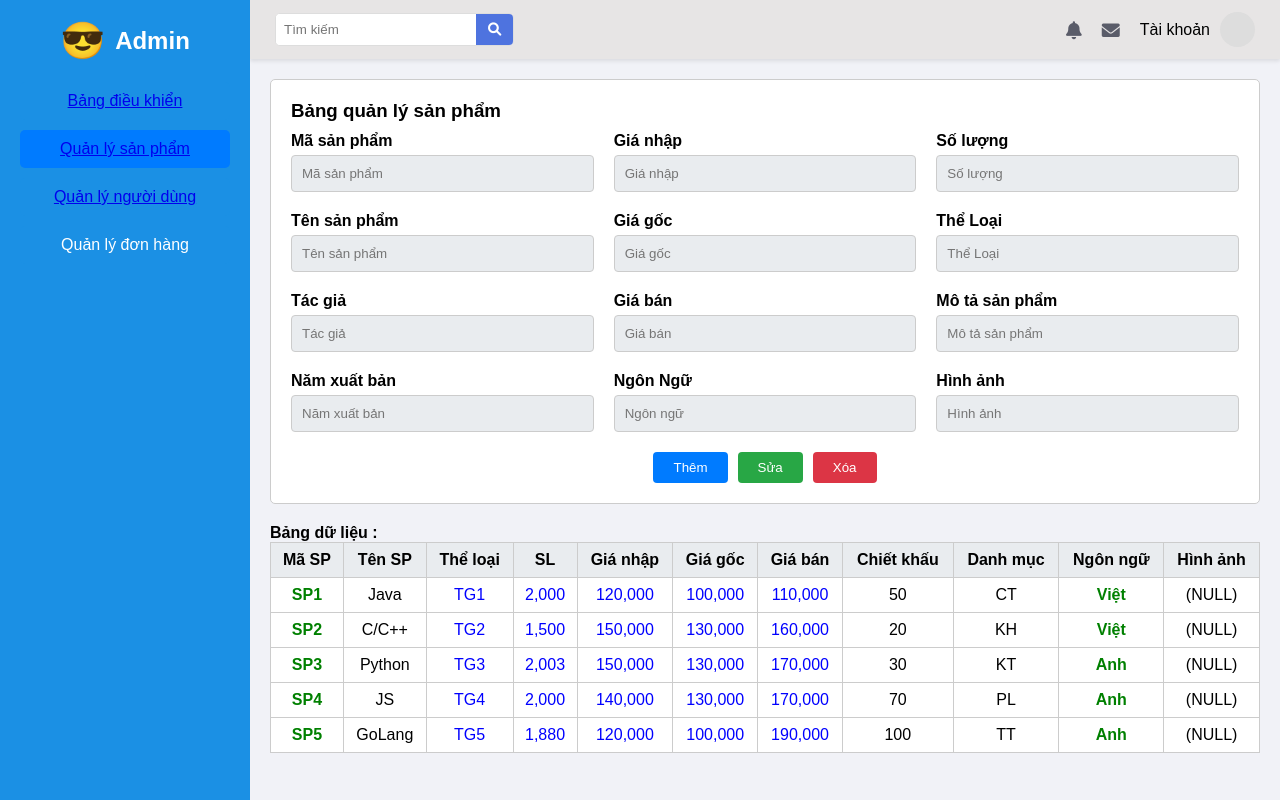
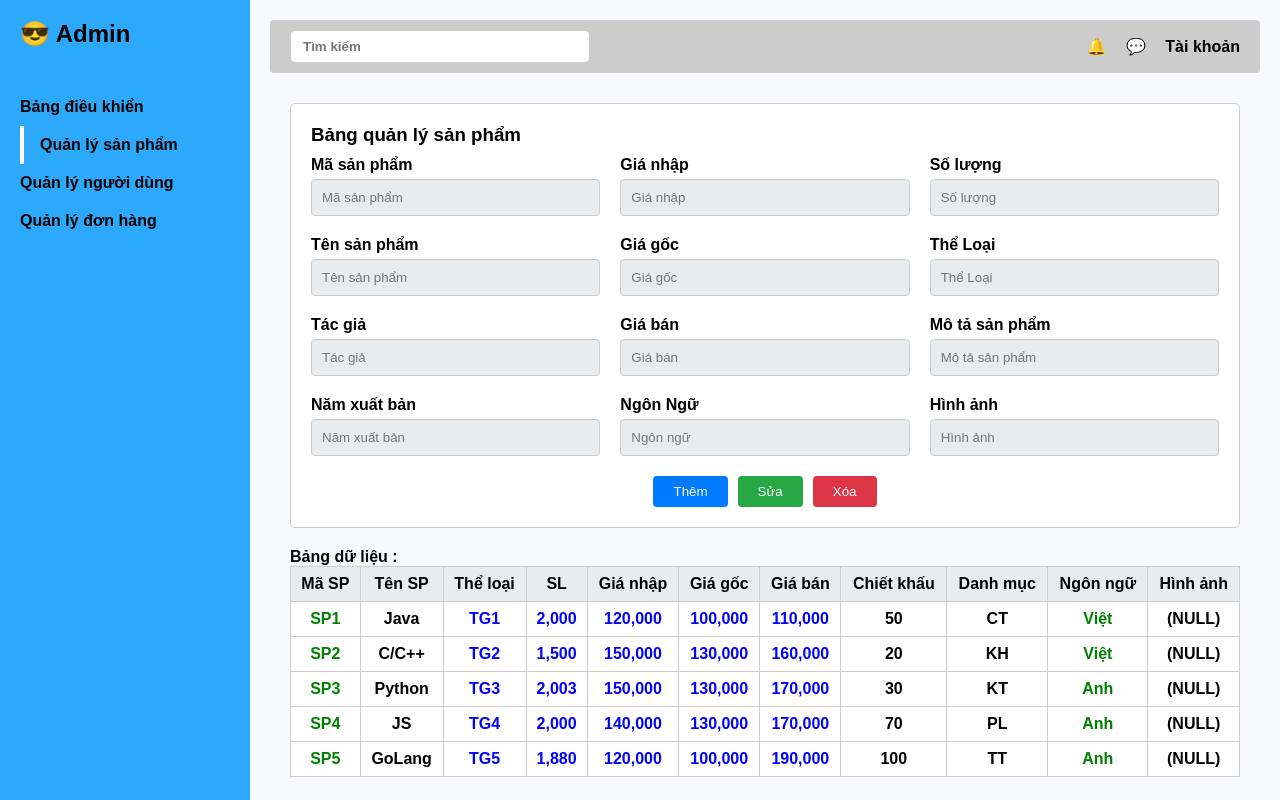
Before and after one commit to Danghoang2004/Group5_QuanLyBanSach, a Flask app: template templates/quan_ly_SP.html in a window 1280 px wide. Run offline with Flask 3, Linux system fonts and the light colour scheme; the template is opened without the code that fills it, so the values that code supplies are empty.

Commit message:
sua thanh header

```diff
--- a/static/quan_ly_SP.css
+++ b/static/quan_ly_SP.css
@@ -11,137 +11,86 @@ body {
 
 .container {
   display: flex;
+  width: 100%;
   height: 100vh;
 }
 
 .sidebar {
   width: 250px;
-  background-color: #1b90e4;
-  color: white;
+  background-color: #2DA9FC;
+  color: black;
   padding: 20px;
-  position: fixed;      /* Thêm dòng này */
-  left: 0;              /* Thêm dòng này */
-  top: 0;               /* Thêm dòng này */
-  height: 100vh;        /* Thêm dòng này */
-  z-index: 100;         /* Đảm bảo nổi lên trên */
-}
-/* ...existing code... */
-.main {
-  flex: 1;
-  display: flex;
-  flex-direction: column;
-  margin-left: 250px;   /* Thêm dòng này để tránh bị sidebar che */
+  font-weight: bold;
 }
 
-.logo {
-  text-align: center;
-  margin-bottom: 20px;
-  display: flex;
-  align-items: center;
-  justify-content: center;
-  gap: 10px;
+.sidebar .logo {
+  font-size: 24px;
+  font-weight: bold;
+  margin-bottom: 40px;
+  color: black;
 }
 
-.avatar {
-  font-size: 36px;
+.sidebar nav ul {
+  list-style: none;
+  padding: 0;
+  margin: 0;
 }
 
-.logo h2 {
-  margin: 0;
-  font-size: 24px;
+.sidebar nav li {
+  padding: 10px 0;
+  cursor: pointer;
+  font-weight: bold;
 }
 
-.nav {
-  list-style: none;
+.sidebar nav li a {
+  color: black;
+  text-decoration: none;
+  font-weight: bold;
 }
 
-.nav li {
-  background-color: #1b90e4;
-  padding: 10px;
-  margin: 10px 0;
-  border-radius: 5px;
-  cursor: pointer;
-  text-align: center;
-}
-
-.nav li.active {
-  background-color: #007bff;
+.sidebar nav li.active {
+  border-left: 4px solid white;
+  padding-left: 16px;
 }
 
 
+/* Main Content */
+.main-content {
+  flex-grow: 1;
+  padding: 20px;
+  background-color: #f8f9fc;
+  overflow-y: auto;
+  color: black;
+  font-weight: bold;
+}
 
-.admin-header {
+/* Top Bar */
+.top-bar {
   display: flex;
   justify-content: space-between;
   align-items: center;
-  padding: 12px 25px;
-  background-color: #e7e5e5;
-  box-shadow: 0 2px 4px rgba(0, 0, 0, 0.1);
+  background: #ccc;
+  padding: 10px 20px;
+  border-radius: 4px;
+  margin-bottom: 30px;
+  color: black;
+  font-weight: bold;
 }
 
-.header-left {
-  display: flex;
-  align-items: center;
-  gap: 25px;
+.top-bar input[type="text"] {
+  width: 300px;
+  padding: 8px 12px;
+  border: 1px solid #ccc;
+  border-radius: 5px;
+  color: black;
+  font-weight: bold;
 }
 
-.header-left .logo {
-  font-size: 22px;
+.top-bar .icons span {
+  margin-left: 15px;
+  cursor: pointer;
+  color: black;
   font-weight: bold;
-  color: #7b95e2;
-}
-
-.header-left .avatar {
-  font-size: 24px;
-}
-
-.search-box {
-  display: flex;
-  align-items: center;
-  border: 1px solid #ddd;
-  border-radius: 5px;
-  overflow: hidden;
-  background-color: white;
-}
-
-.search-box input {
-  padding: 8px;
-  border: none;
-  outline: none;
-  width: 200px;
-}
-
-.search-box button {
-  background-color: #4e73df;
-  border: none;
-  color: white;
-  padding: 8px 12px;
-  cursor: pointer;
-}
-
-.header-right {
-  display: flex;
-  align-items: center;
-  gap: 20px;
-}
-
-.header-right i {
-  font-size: 18px;
-  color: #5a5c69;
-  cursor: pointer;
-}
-
-.account {
-  display: flex;
-  align-items: center;
-  gap: 10px;
-}
-
-.account .avatar {
-  width: 35px;
-  height: 35px;
-  background-color: #ddd;
-  border-radius: 50%;
 }
 
 .form-section {
--- a/templates/bangdieukhien_admin.html
+++ b/templates/bangdieukhien_admin.html
@@ -14,7 +14,7 @@
       <nav>
         <ul>
           <li class="active"><a href="/templates/bangdieukhien_admin.html">Bảng điều khiển</a></li>
-          <li>Quản lý sản phẩm</li>
+          <li><a href="/templates/quan_ly_SP.html">Quản lý sản phẩm</a></li>
           <li><a href="/templates/quanlynguoidung_admin.html">Quản lý người dùng</a></li>
           <li>Quản lý đơn hàng</li>
         </ul>
--- a/templates/quan_ly_SP.html
+++ b/templates/quan_ly_SP.html
@@ -10,34 +10,24 @@
 <body>
   <div class="container">
     <aside class="sidebar">
-      <div class="logo">
-        <div class="avatar">😎</div>
-        <h2>Admin</h2>
-      </div>
-      <ul class="nav">
-        <li><a href="/templates/bangdieukhien_admin.html">Bảng điều khiển</a></li>
-        <li class="active"><a href="/templates/quan_ly_SP.html">Quản lý sản phẩm</a></li>
-        <li><a href="/templates/quanlynguoidung_admin.html">Quản lý người dùng</a></li>
-        <li>Quản lý đơn hàng</li>
-      </ul>
+      <div class="logo">😎 Admin</div>
+      <nav>
+        <ul>
+          <li><a href="/templates/bangdieukhien_admin.html">Bảng điều khiển</a></li>
+          <li class="active"><a href="/templates/bangdieukhien_admin.html">Quản lý sản phẩm</a></li>
+          <li><a href="/templates/quanlynguoidung_admin.html">Quản lý người dùng</a></li>
+          <li>Quản lý đơn hàng</li>
+        </ul>
+      </nav>
     </aside>
 
-    <main class="main">
-      <header class="admin-header">
-        <div class="header-left">
-
-          <div class="search-box">
-            <input type="text" placeholder="Tìm kiếm" />
-            <button><i class="fas fa-search"></i></button>
-          </div>
-        </div>
-        <div class="header-right">
-          <i class="fas fa-bell"></i>
-          <i class="fas fa-envelope"></i>
-          <div class="account">
-            <span>Tài khoản</span>
-            <div class="avatar"></div>
-          </div>
+    <main class="main-content">
+      <header class="top-bar">
+        <input type="text" placeholder="Tìm kiếm">
+        <div class="icons">
+          <span>🔔</span>
+          <span>💬</span>
+          <span class="avatar">Tài khoản</span>
         </div>
       </header>
 
```
